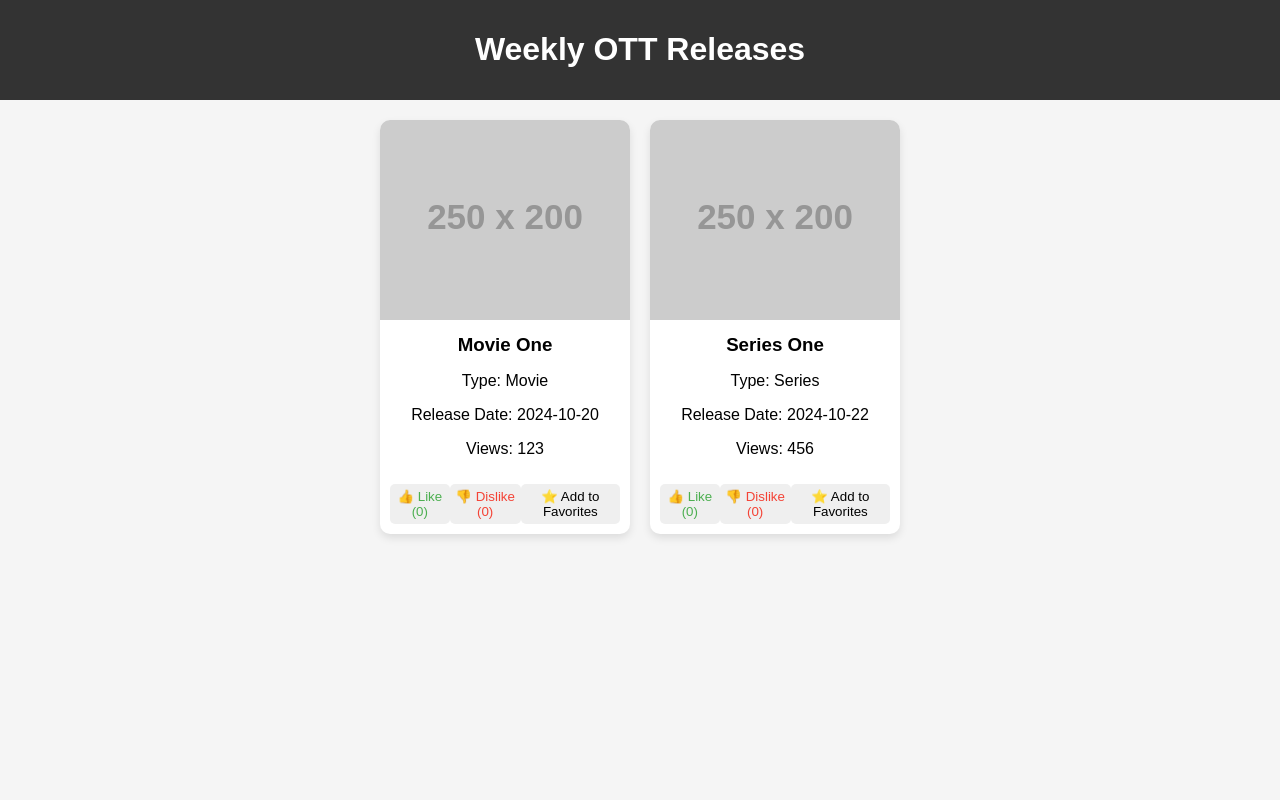
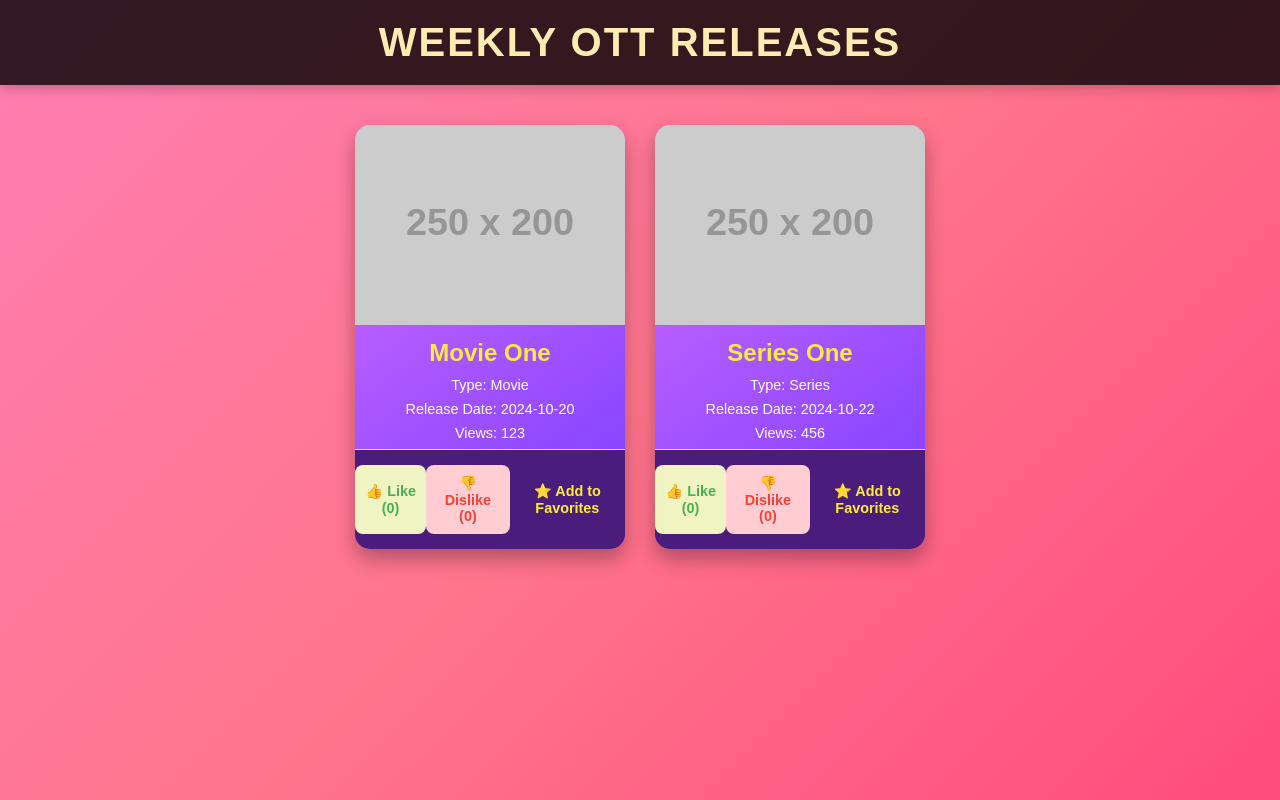
Before and after one commit to jithin-gangadharan/StreamSutra, a plain HTML site: page index.html in a window 1280 px wide. Drawn offline with Linux system fonts and the light colour scheme; placeholder pictures from the web are drawn by us.

Commit message:
Update style.css

```diff
--- a/style.css
+++ b/style.css
@@ -1,62 +1,161 @@
-/* Basic styling for layout and components */
-body {
-    font-family: Arial, sans-serif;
+/* General Reset */
+* {
     margin: 0;
     padding: 0;
-    background-color: #f5f5f5;
+    box-sizing: border-box;
 }
 
-header {
-    background-color: #333;
-    color: white;
-    padding: 10px;
-    text-align: center;
+/* Body Styling */
+body {
+    font-family: 'Poppins', sans-serif;
+    background: linear-gradient(135deg, #ff7eb3, #ff758c, #ff4b7d);
+    color: #fff;
+    display: flex;
+    flex-direction: column;
+    align-items: center;
+    min-height: 100vh;
 }
 
+/* Header Styling */
+header {
+    width: 100%;
+    background-color: rgba(0, 0, 0, 0.8);
+    text-align: center;
+    padding: 20px;
+    box-shadow: 0 4px 12px rgba(0, 0, 0, 0.2);
+}
+
+header h1 {
+    font-size: 2.5rem;
+    color: #ffecb3;
+    font-weight: 700;
+    text-transform: uppercase;
+    letter-spacing: 2px;
+}
+
+/* Main Section for Cards */
 #release-list {
     display: flex;
     flex-wrap: wrap;
     justify-content: center;
-    gap: 20px;
-    padding: 20px;
+    gap: 30px;
+    padding: 40px;
+    width: 100%;
+    max-width: 1200px;
 }
 
+/* Release Card Styling */
 .release-card {
-    background-color: #fff;
-    width: 250px;
-    border-radius: 10px;
+    background: linear-gradient(145deg, #d36cff, #7b3eff);
+    color: #fff;
+    width: 270px;
+    border-radius: 15px;
     overflow: hidden;
-    box-shadow: 0 4px 8px rgba(0, 0, 0, 0.1);
+    box-shadow: 0 10px 20px rgba(0, 0, 0, 0.3);
+    transition: transform 0.3s ease-in-out;
     text-align: center;
+    position: relative;
 }
 
+.release-card:hover {
+    transform: scale(1.05) rotate(-2deg);
+    box-shadow: 0 15px 30px rgba(0, 0, 0, 0.4);
+}
+
+/* Image Styling */
 .release-card img {
     width: 100%;
     height: 200px;
     object-fit: cover;
 }
 
+/* Title Styling */
 .release-card h3 {
+    font-size: 1.5rem;
     margin: 10px 0;
+    color: #ffeb3b;
 }
 
+/* Card Content */
+.release-card p {
+    font-size: 0.9rem;
+    margin: 8px 0;
+}
+
+/* Actions Section */
 .release-card .actions {
     display: flex;
     justify-content: space-around;
-    padding: 10px;
+    padding: 15px 0;
+    background: #4a1d7d;
+    border-top: 1px solid #ffeb3b;
 }
 
 .release-card .actions button {
-    padding: 5px;
+    padding: 10px;
     border: none;
-    border-radius: 5px;
+    border-radius: 8px;
+    font-size: 0.9rem;
     cursor: pointer;
+    transition: 0.3s;
+    font-weight: bold;
 }
 
 button.like {
     color: #4caf50;
+    background-color: #f0f4c3;
+}
+
+button.like:hover {
+    background-color: #8bc34a;
+    color: #fff;
 }
 
 button.dislike {
     color: #f44336;
+    background-color: #ffcdd2;
 }
+
+button.dislike:hover {
+    background-color: #f44336;
+    color: #fff;
+}
+
+/* Favorite Button */
+button.favorite {
+    color: #ffeb3b;
+    background-color: #4a1d7d;
+    border: 2px solid #ffeb3b;
+    transition: all 0.3s ease;
+}
+
+button.favorite.active {
+    color: #fff;
+    background-color: #ffeb3b;
+}
+
+button.favorite:hover {
+    background-color: #ffeb3b;
+    color: #4a1d7d;
+}
+
+/* Hover Animation on Buttons */
+.release-card .actions button:hover {
+    transform: scale(1.1);
+}
+
+/* Media Queries for Responsiveness */
+@media (max-width: 768px) {
+    header h1 {
+        font-size: 2rem;
+    }
+
+    #release-list {
+        padding: 20px;
+        gap: 20px;
+    }
+
+    .release-card {
+        width: 90%;
+    }
+}
```
